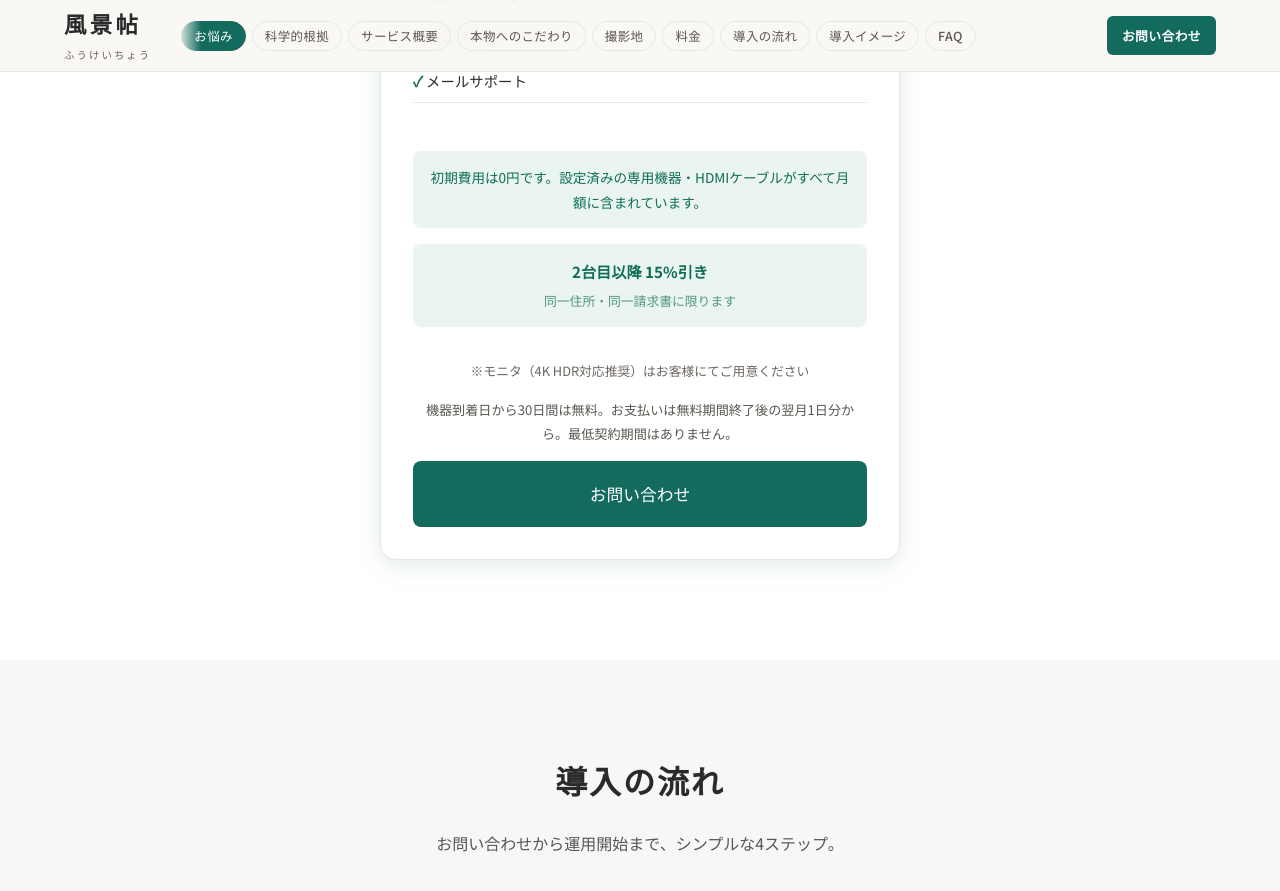
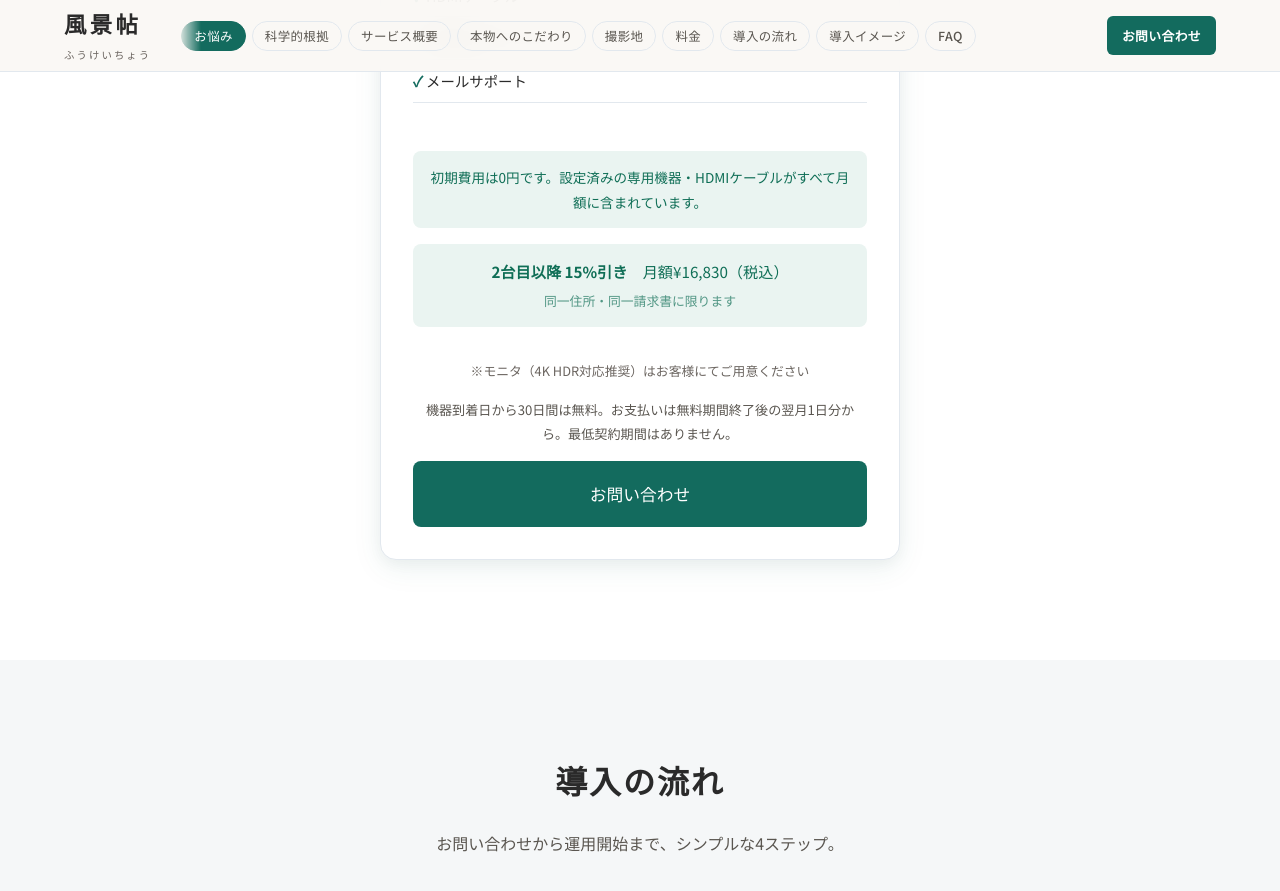
Before and after one commit to dr836gnypeq-ctrl/fukeichou-site, a Jekyll site: the page built from index.html, in a window 1280 px wide and 900 px high, scrolled down 10377 px. Shown: the top 891 px of the window. Built offline with Jekyll 4.4.1, drawn with Linux system fonts in a browser that asks for light colours; nearby versions of some CDN libraries.

Commit message:
残件一括修正：B-3解約連絡先・B-4割引金額・B-6刷新補足・J-4 quality hero簡素化・J-5 p値統一

```diff
--- a/evidence/care.html
+++ b/evidence/care.html
@@ -217,7 +217,7 @@
 <h2 class="ev-section-sub">これらの研究と風景帖の対応</h2>
 <p class="ev-section-desc">上記の研究は、風景帖のサービス設計を直接的に裏付けています。</p>
 <div class="feature-grid">
-<div class="feature-card"><p class="feature-q">なぜ介護施設に「自然映像」なのか</p><p class="feature-a">29研究のメタ分析（Choe 2025）で、映像・写真などの間接体験と屋外での直接体験の間に効果量の有意差がないことが確認されました。さらに介入環境のサブグループ解析では、屋内介入（g=-1.00）の方が屋外介入（g=-0.76）よりも効果量が統計的に高い結果が示されています（p=0.040）。外出が困難な入居者にも、モニタ越しの自然が直接体験と同等以上の鎮静効果をもたらす可能性があります。</p></div>
+<div class="feature-card"><p class="feature-q">なぜ介護施設に「自然映像」なのか</p><p class="feature-a">29研究のメタ分析（Choe 2025）で、映像・写真などの間接体験と屋外での直接体験の間に効果量の有意差がないことが確認されました。さらに介入環境のサブグループ解析では、屋内介入（g=-1.00）の方が屋外介入（g=-0.76）よりも効果量が統計的に高い結果が示されています（p = 0.040）。外出が困難な入居者にも、モニタ越しの自然が直接体験と同等以上の鎮静効果をもたらす可能性があります。</p></div>
 <div class="feature-card"><p class="feature-q">なぜ「VRではなくモニタ」なのか</p><p class="feature-a">Reynolds (2018) は通常の壁掛けテレビで認知症入居者への効果を実証しています。VRゴーグルを装着できない認知症の方や高齢者にとって、共用スペースのテレビでの視聴がはるかに実用的です。</p></div>
 <div class="feature-card"><p class="feature-q">なぜ「テレビの代わり」なのか</p><p class="feature-a">チャンネル争いの原因にもなる地上波テレビに代わり、誰にとっても不快にならない自然映像を流すことで、共用スペースの環境が改善されます。不穏行動の軽減はスタッフの負担軽減にも直結します。</p></div>
 <div class="feature-card"><p class="feature-q">スタッフ自身への効果はあるか</p><p class="feature-a">高齢者医療施設の職員13名を対象とした交差実験（高山ら 2020）では、休憩室への自然映像（木漏れ日・2D投影）が、通常休憩と比べてストレス指標（唾液アミラーゼ活性）を有意に低下させ、緊張・不安感の改善と職務満足度の向上傾向をもたらしました。入居者の穏やかさがスタッフの負担を減らす間接効果に加え、スタッフ自身が映像を目にする環境でも直接的なリラクゼーション効果が期待できます。</p></div>
--- a/index.html
+++ b/index.html
@@ -424,7 +424,7 @@
 <div class="pricing-zero">
 <p>初期費用は0円です。設定済みの専用機器・HDMIケーブルがすべて月額に含まれています。</p>
 </div>
-<div class="pricing-discount"><p><strong>2台目以降 15%引き</strong><br><small>同一住所・同一請求書に限ります</small></p></div>
+<div class="pricing-discount"><p><strong>2台目以降 15%引き</strong>　月額¥16,830（税込）<br><small>同一住所・同一請求書に限ります</small></p></div>
 <div class="pricing-note"><p>※モニタ（4K HDR対応推奨）はお客様にてご用意ください</p></div>
 <div class="pricing-trial"><p>機器到着日から30日間は無料。お支払いは無料期間終了後の翌月1日分から。最低契約期間はありません。</p></div>
 <a href="#contact" class="btn btn-primary btn-lg">お問い合わせ</a>
@@ -495,7 +495,7 @@
 <details class="faq-item"><summary>映像はすべて実写ですか？AI生成は含まれていませんか？</summary><p>はい、すべて実写です。風景帖の映像は、北海道から鹿児島まで、実際にその場所に立って撮影したものだけをお届けしています。風に揺れる木々、水面の反射、雲の流れ——現地でしか記録できない本物の光と時間をそのまま収めています。AI生成映像は一切含まれていません。</p></details>
 <details class="faq-item"><summary>映像の中に湖や海など水辺のシーンが多いのはなぜですか？</summary><p>日本三景（松島・天橋立・宮島）はいずれも海に面した風景です。国が指定する特別名勝の自然景観を見ても、9割以上が湖・川・海・滝など水のある景色です。日本人が古来「絶景」と呼んできたものの多くは、水辺の景色でした。風景帖のライブラリはその事実に沿った構成になっています。水面の揺らめきや光の反射は、見る人が意識しなくても自然と目が追う穏やかな視覚刺激であることが研究でも確認されており、待合室や共用スペースに適した映像素材です。</p></details>
 
-<details class="faq-item"><summary>映像は繰り返しになりませんか？</summary><p>ライブラリは150時間超を収録しており、季節と時間帯に応じて自動で切り替わります（春季 3〜5月／夏季 6〜8月／秋季 9〜11月／冬季 12〜2月）。1シーンは約1時間で構成されているため、30分後に戻れば映像もその分だけ進んでいます。同じ映像が繰り返し目に触れることはほぼありません。ライブラリ全体も2年ごとに大幅刷新しています。</p></details>
+<details class="faq-item"><summary>映像は繰り返しになりませんか？</summary><p>ライブラリは150時間超を収録しており、季節と時間帯に応じて自動で切り替わります（春季 3〜5月／夏季 6〜8月／秋季 9〜11月／冬季 12〜2月）。1シーンは約1時間で構成されているため、30分後に戻れば映像もその分だけ進んでいます。同じ映像が繰り返し目に触れることはほぼありません。ライブラリ全体も2年ごとに大幅刷新しています。撮影は継続的に行っており、刷新時にはライブラリの大部分が新しい映像に入れ替わります。</p></details>
 
 <details class="faq-item"><summary>著作権の心配はありませんか？</summary><p>ありません。映像はすべて当社で撮影・編集し、著作権を保有しています。商用利用の許諾が含まれた状態でご提供しますので、安心してご利用いただけます。</p></details>
 
@@ -520,7 +520,7 @@
 
 <details class="faq-item"><summary>初月無料の条件を教えてください。</summary><p>機器到着日から30日間は月額料金が発生しません。お支払いは無料期間終了後の翌月1日分からとなります。無料期間中に解約される場合も料金はかかりません。解約時は再生機器をご返送ください（送料はお客様ご負担）。</p></details>
 
-<details class="faq-item"><summary>解約はいつでもできますか？</summary><p>はい。最低契約期間はありません。解約のお申し出から翌月末で契約終了となります。解約時は再生機器のご返却をお願いいたします（送料はお客様ご負担）。</p></details>
+<details class="faq-item"><summary>解約はいつでもできますか？</summary><p>はい。最低契約期間はありません。解約のお申し出はメールまたはお問い合わせフォームにて承ります。お申し出から翌月末で契約終了となります。解約時は再生機器のご返却をお願いいたします（送料はお客様ご負担）。</p></details>
 
 <details class="faq-item"><summary>不妊治療クリニックでも利用できますか？</summary><p>ご導入いただけます。不妊治療中の患者さんは精神的な負担が大きく、国立成育医療研究センターの調査ではART開始初期の女性の54%に軽度以上の抑うつ症状が確認されています。治療周期によっては待ち時間が1〜3時間に及ぶことも多く、待合室の環境が患者さんの心理状態に与える影響は小さくありません。自然映像が待合室の患者行動や感情に与える効果は複数の医療施設での研究で確認されており、不妊治療クリニックの待合環境づくりにも適しています。</p></details>
 
--- a/quality.html
+++ b/quality.html
@@ -98,7 +98,7 @@
   <div class="container">
     <a href="{{ '/' | relative_url }}" class="ev-back">← トップページに戻る</a>
     <h1 class="section-heading">風景帖が映像品質にこだわる理由</h1>
-    <p class="section-lead">自然映像に癒やし効果があることは研究で示されています。ただし、映像であれば何でも同じではありません。<br>地上波テレビや動画配信サイトで長く使われてきた「8bit SDR（Standard Dynamic Range＝従来の輝度規格）」と、より多くの明暗・色を再現できる上位規格「10bit HDR（High Dynamic Range＝高輝度・広色域の映像規格）」では、同じ映像素材でも生体反応が異なることが研究で示されています。だからこそ私たちは、映像規格の選択を妥協せず、その根拠を外部研究で確認しながら制作しています。</p>
+    <p class="section-lead">自然映像に癒やし効果があることは研究で示されています。ただし、映像であれば何でも同じではありません。<br>地上波テレビや動画配信サイトで広く使われている映像規格は「8bit SDR」（Standard Dynamic Range＝従来の輝度規格）です。<br>一方で風景帖が採用する「10bit HDR」（High Dynamic Range＝高輝度・広色域の映像規格）は、より多くの明暗・色を再現できる上位規格です。同じ映像素材でも、この規格の違いで生体反応が異なることが研究で示されています。だからこそ私たちは、映像規格の選択を妥協せず、その根拠を外部研究で確認しながら制作しています。</p>
   </div>
 </div>
 
@@ -267,16 +267,16 @@
       </div>
       <div class="ql-result">
         <p><strong>皮膚温度（副交感神経優位＝リラックスの指標）</strong><br>
-        BT.2100（広色域・HDR）で動物を含む自然画像を視聴した際、被験者12名中10名が安静時より皮膚温度が上昇し、有意差が確認された（p=0.000）。皮膚温度の上昇は副交感神経の活性化を示す。<br><br>
+        BT.2100（広色域・HDR）で動物を含む自然画像を視聴した際、被験者12名中10名が安静時より皮膚温度が上昇し、有意差が確認された（p = 0.000）。皮膚温度の上昇は副交感神経の活性化を示す。<br><br>
         <strong>脳血流動態（右脳のヘモグロビン濃度変化＝脳活動の代替指標）</strong><br>
-        映像規格の主効果に有意差あり（F=3.824, p＜0.05）。BT.2100 vs BT.2020 間で有意差が確認された。BT.2100視聴中は感性・映像処理に関わる右脳の活動が穏やかに安定する傾向が見られた。<br><br>
+        映像規格の主効果に有意差あり（F=3.824, p < 0.05）。BT.2100 vs BT.2020 間で有意差が確認された。BT.2100視聴中は感性・映像処理に関わる右脳の活動が穏やかに安定する傾向が見られた。<br><br>
         <strong>主観評価（フラストレーション）</strong><br>
         被験者12名中7名が、BT.709（8bit SDR）視聴後にフラストレーションのスコアが最も高くなった。広色域・HDRの映像規格ほどストレスなく視聴できることが示唆された。</p>
       </div>
       <p style="font-size:.85rem;color:var(--ink-light);line-height:1.8;margin-bottom:0">
         <strong>著者らの結論：</strong>「高品質な映像条件で視聴することによって、実際に見る景色に近づき、自然の中にいる時と同等の癒やし効果を得られる可能性が高いことを示した。」<br>
         <span style="font-size:.8rem;color:var(--ink-faint)">※被験者12名・単施設研究であり、結果はすべての環境・対象者に同一の効果を保証するものではありません。</span><br>
-        <span style="font-size:.8rem;color:var(--ink-faint)">※統計記号：p は有意確率（p＜0.05 で「偶然でない差」と判定）。F は分散分析の検定統計量。以下の論文でも同じ基準を使用しています。</span>
+        <span style="font-size:.8rem;color:var(--ink-faint)">※統計記号：p は有意確率（p < 0.05 で「偶然でない差」と判定）。F は分散分析の検定統計量。以下の論文でも同じ基準を使用しています。</span>
       </p>
     </div>
 
@@ -315,8 +315,8 @@
       </div>
       <div class="ql-result">
         <p><strong>主観的ネガティブ情動（PANAS-NA）の変化:</strong><br>
-        ・4K条件：刺激提示前→後で<strong>有意に低減（p&lt;0.05）</strong><br>
-        ・自然環境音条件：<strong>有意に低減（p&lt;0.01）</strong><br>
+        ・4K条件：刺激提示前→後で<strong>有意に低減（p &lt; 0.05）</strong><br>
+        ・自然環境音条件：<strong>有意に低減（p &lt; 0.01）</strong><br>
         ・HD条件：低減傾向を示すが<strong>有意差には至らず</strong></p>
         <p style="margin-top:12px">4K映像とHD映像は内容が完全に同一であるため、<strong>差異は解像度（高精細さ）の違いのみ</strong>に帰因できる。4Kの高精細さが臨場感・没入感を高め、その結果ネガティブ情動の低減が安定して現れたと著者らは考察している。</p>
         <p style="margin-top:12px"><strong>生理的指標（LF/HF比）:</strong> 全条件で有意差なし。自律神経への影響は今回の負荷強度では検出されなかった。</p>
```
Also changed, not shown: other parts of index.html (+2 -2 lines), other parts of quality.html (+1 -1 lines), evidence/clinic.html (+12 -12 lines).
